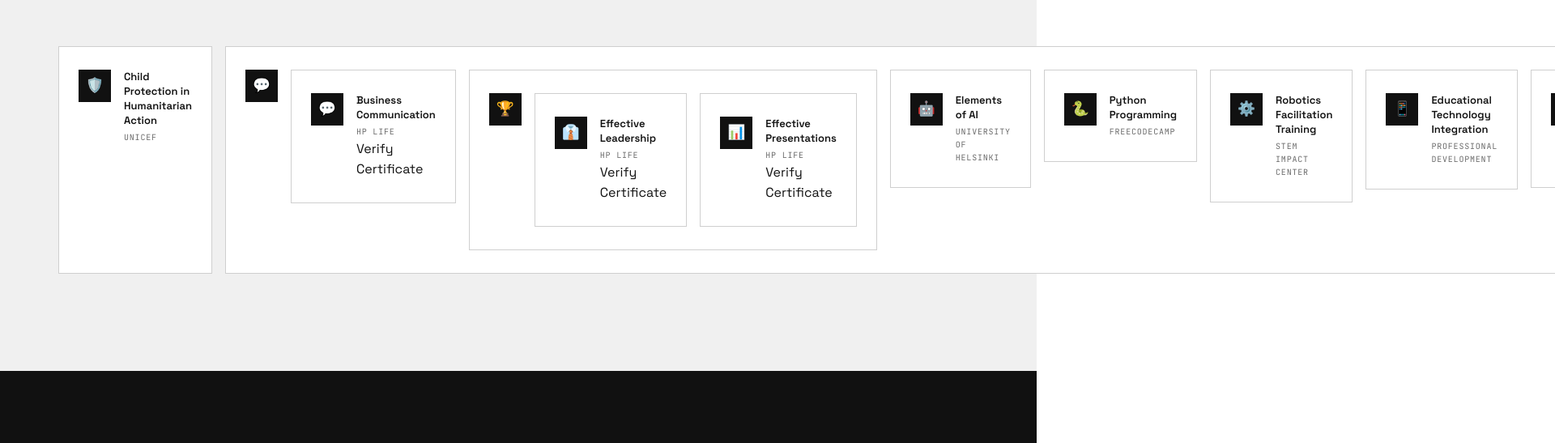
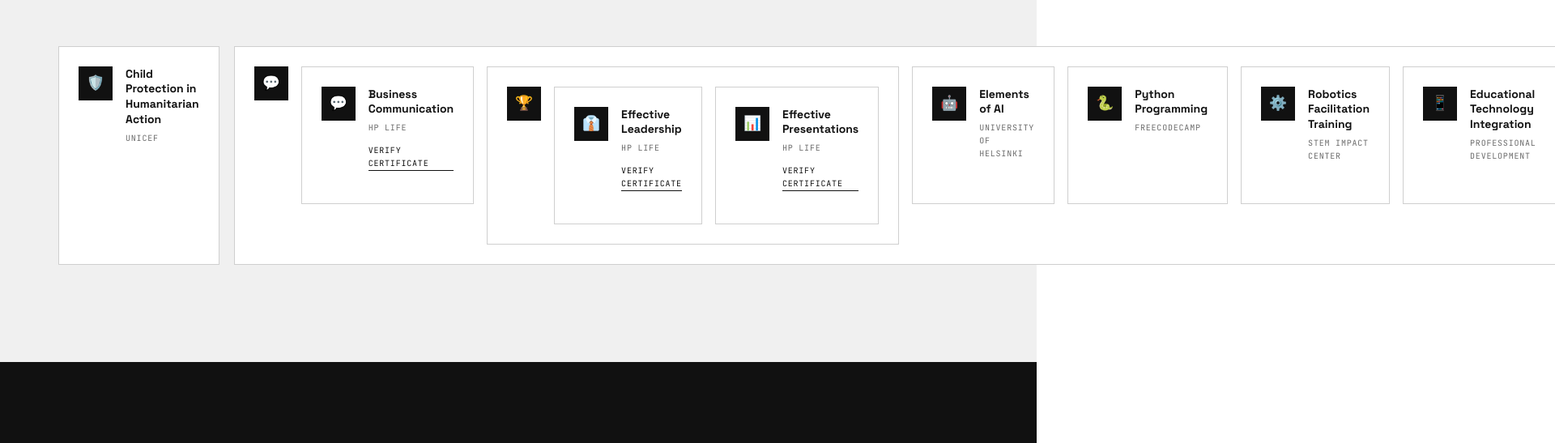
Before and after one commit to dantonmakau20-creator/dantonmakau20-creator.github.io, a plain HTML site: page index.html in a window 1280 px wide. Shown: the part 9049-9596 px from the top of the page at 81% size, 1920 px wide, since content can reach past the window. Drawn offline with Linux system fonts and the light colour scheme.

Commit message:
Update index.html

```diff
--- a/index.html
+++ b/index.html
@@ -755,14 +755,83 @@
   line-height: 1.4;
   margin-bottom: 4px;
 }
+.certs-grid {
+  display: grid;
+  grid-template-columns: repeat(3, 1fr);
+  gap: 18px;
+  margin-top: 60px;
+}
+
+.cert-card {
+  background: var(--white);
+  border: 1px solid var(--silver);
+  padding: 24px;
+  min-height: 170px;
+  display: flex;
+  align-items: flex-start;
+  gap: 16px;
+  transition:
+    transform .3s ease,
+    box-shadow .3s ease,
+    border-color .3s ease;
+}
+
+.cert-card:hover {
+  transform: translateY(-6px);
+  border-color: var(--ink);
+  box-shadow: 4px 4px 0 var(--ink);
+}
+
+.cert-icon {
+  width: 42px;
+  height: 42px;
+  min-width: 42px;
+  background: var(--ink);
+  color: var(--white);
+  display: flex;
+  align-items: center;
+  justify-content: center;
+  font-size: 1.1rem;
+}
+
+.cert-content {
+  display: flex;
+  flex-direction: column;
+  min-width: 0;
+}
+
+.cert-name {
+  font-size: 14px;
+  font-weight: 700;
+  line-height: 1.35;
+  margin-bottom: 6px;
+}
+
 .cert-issuer {
   font-family: var(--ff-mono);
   font-size: 10px;
   letter-spacing: .08em;
   color: var(--steel);
   text-transform: uppercase;
-}
-
+  margin-bottom: 12px;
+}
+
+.cert-link {
+  display: inline-block;
+  width: fit-content;
+  margin-top: auto;
+  font-family: var(--ff-mono);
+  font-size: 10px;
+  letter-spacing: .08em;
+  text-transform: uppercase;
+  color: var(--ink);
+  text-decoration: none;
+  border-bottom: 1px solid currentColor;
+}
+
+.cert-link:hover {
+  opacity: .65;
+}
 /* ─── GALLERY ────────────────────────────────────────────── */
 #gallery { background: var(--ink); color: var(--white); }
 .gallery-grid {
@@ -1050,7 +1119,7 @@
   transform: translateY(-8px);
 }
 /* ─── RESPONSIVE ─────────────────────────────────────────── */
-@media (max-width: 1024px) {
+@media (max-width: 768px) {
   .hero-inner { grid-template-columns: 1fr; }
   .hero-portrait { max-width: 360px; }
   .about .about-grid { grid-template-columns: 1fr; }
```
